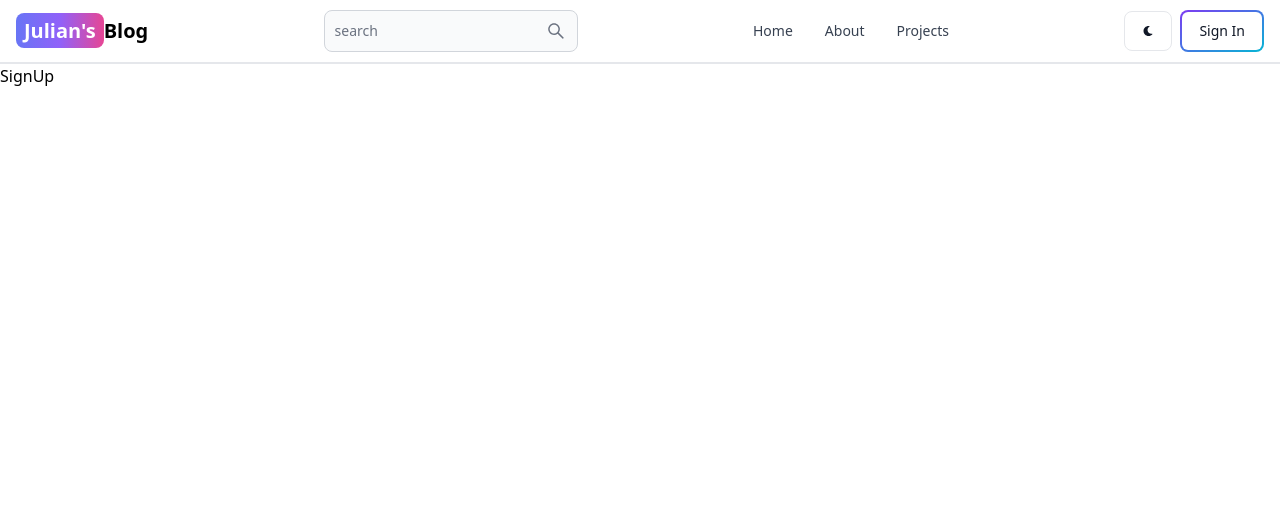
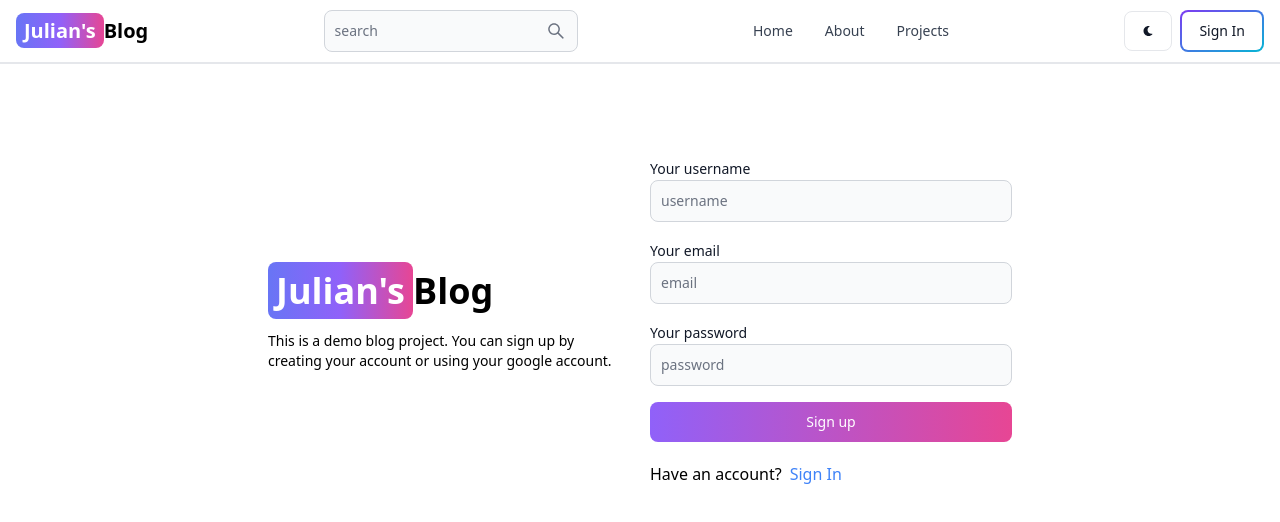
Before and after one commit to JulianIfesiokwu/MERN-Blog, a React (Vite) app in the folder client/: page /sign-up in a window 1280 px wide. Shown: the top 522 px of the page. Built offline with nearby package versions, Linux system fonts and the light colour scheme.

Commit message:
Feat; completing sign up page UI

```diff
--- a/client/src/pages/SignUp.jsx
+++ b/client/src/pages/SignUp.jsx
@@ -1,7 +1,72 @@
-import React from "react";
+import { Button, Label, TextInput } from "flowbite-react";
+import { useState } from "react";
+import { Link } from "react-router-dom";
 
 const SignUp = () => {
-  return <div>SignUp</div>;
+  return (
+    <div className='min-h-screen mt-20'>
+      <div className='flex flex-col md:flex-row p-3 md:items-center max-w-3xl mx-auto gap-5'>
+        <div className='flex-1'>
+          <Link
+            to='/'
+            className='text-4xl font-bold dark:text=-white'
+          >
+            <span className='px-2 py-1 rounded-lg text-white bg-gradient-to-r from-indigo-500 via-purple-500 to-pink-500'>
+              Julian's
+            </span>
+            Blog
+          </Link>
+          <p className='text-sm mt-5'>
+            This is a demo blog project. You can sign up by creating your
+            account or using your google account.{" "}
+          </p>
+        </div>
+        <div className='flex-1'>
+          <form className='flex flex-col gap-4'>
+            <div>
+              <Label value='Your username' />
+              <TextInput
+                type='text'
+                placeholder='username'
+                id='username'
+              />
+            </div>
+            <div>
+              <Label value='Your email' />
+              <TextInput
+                type='email'
+                placeholder='email'
+                id='email'
+              />
+            </div>
+            <div>
+              <Label value='Your password' />
+              <TextInput
+                type='password'
+                placeholder='password'
+                id='password'
+              />
+            </div>
+            <Button
+              gradientDuoTone='purpleToPink'
+              type='submit'
+            >
+              Sign up
+            </Button>
+          </form>
+          <div className='flex gap-2 tex-sm mt-5'>
+            <span className=''>Have an account?</span>
+            <Link
+              to='/sign-in'
+              className='text-blue-500 hover:underline'
+            >
+              Sign In
+            </Link>
+          </div>
+        </div>
+      </div>
+    </div>
+  );
 };
 
 export default SignUp;
```
